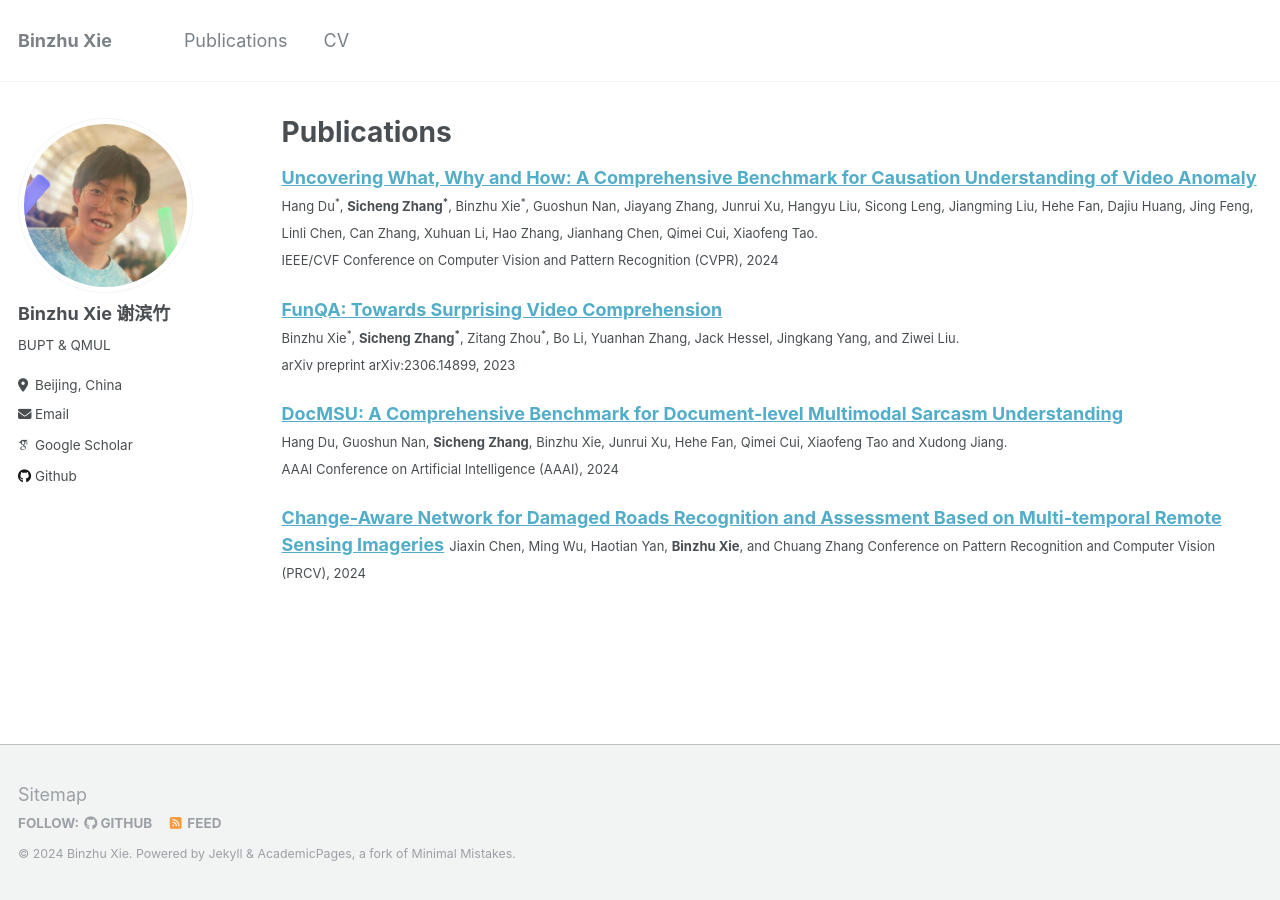
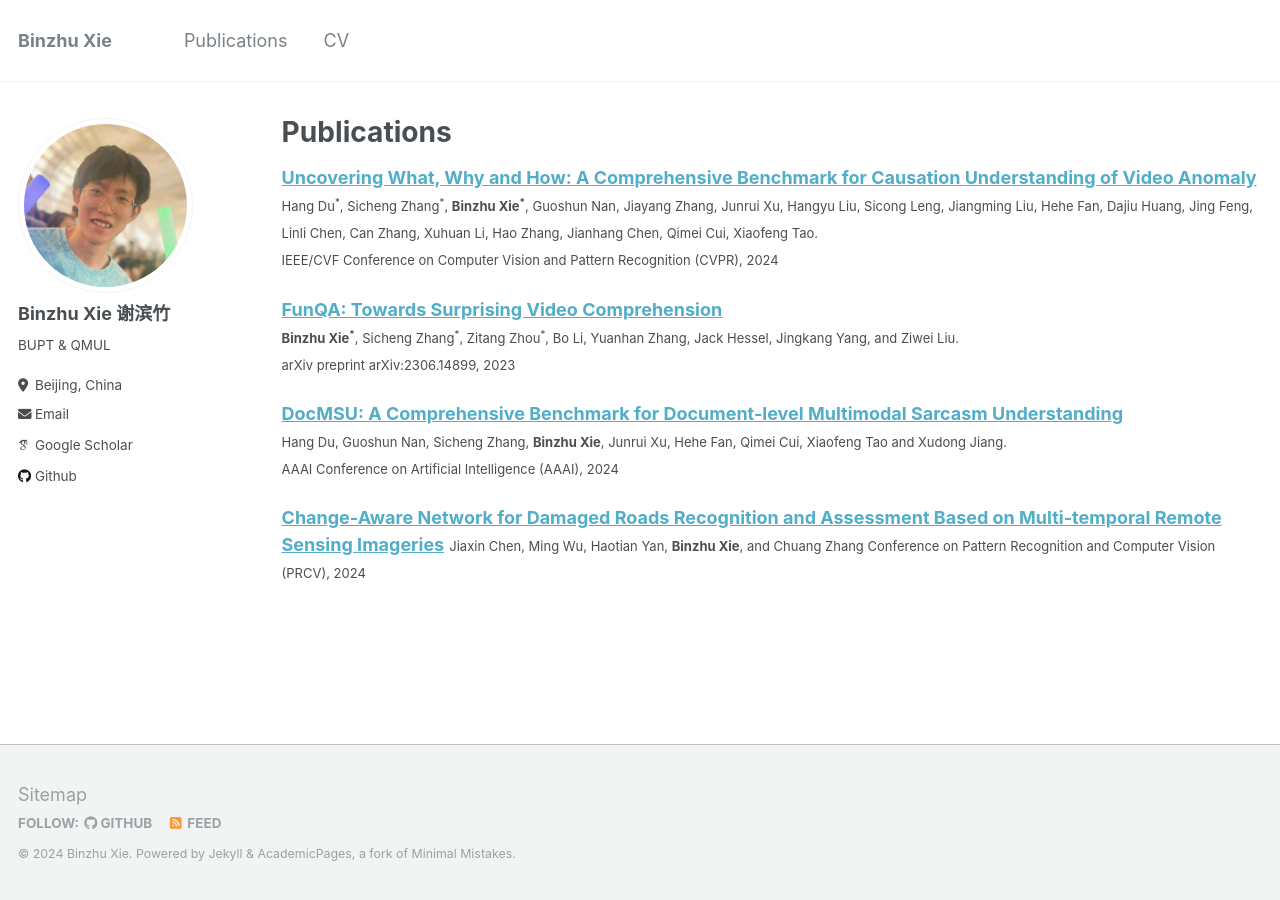
Before and after one commit to Nicous20/Nicous20.github.io, a Jekyll site: the page built from _pages/publications.md, in a window 1280 px wide. Built offline with Jekyll 4.4.1, drawn with Linux system fonts in a browser that asks for light colours; some web fonts are replaced.

Commit message:
change sc to bz

```diff
--- a/_pages/publications.md
+++ b/_pages/publications.md
@@ -5,15 +5,15 @@ permalink: /publications/
 author_profile: true
 ---
 **[Uncovering What, Why and How: A Comprehensive Benchmark for Causation Understanding of Video Anomaly]()**
-<span style="font-size: small;">Hang Du<sup>*</sup>, **Sicheng Zhang<sup>*</sup>**, Binzhu Xie<sup>*</sup>, Guoshun Nan, Jiayang Zhang, Junrui Xu, Hangyu Liu, Sicong Leng, Jiangming Liu, Hehe Fan, Dajiu Huang, Jing Feng, Linli Chen, Can Zhang, Xuhuan Li, Hao Zhang, Jianhang Chen, Qimei Cui, Xiaofeng Tao.
+<span style="font-size: small;">Hang Du<sup>*</sup>, Sicheng Zhang<sup>*</sup>, **Binzhu Xie<sup>*</sup>**, Guoshun Nan, Jiayang Zhang, Junrui Xu, Hangyu Liu, Sicong Leng, Jiangming Liu, Hehe Fan, Dajiu Huang, Jing Feng, Linli Chen, Can Zhang, Xuhuan Li, Hao Zhang, Jianhang Chen, Qimei Cui, Xiaofeng Tao.
 IEEE/CVF Conference on Computer Vision and Pattern Recognition (CVPR), 2024<span>
 
 [**FunQA: Towards Surprising Video Comprehension**](https://arxiv.org/abs/2306.14899)
-<span style="font-size: small;">Binzhu Xie<sup>*</sup>, **Sicheng Zhang<sup>*</sup>**, Zitang Zhou<sup>*</sup>, Bo Li, Yuanhan Zhang, Jack Hessel, Jingkang Yang, and Ziwei Liu.
+<span style="font-size: small;">**Binzhu Xie<sup>*</sup>**, Sicheng Zhang<sup>*</sup>, Zitang Zhou<sup>*</sup>, Bo Li, Yuanhan Zhang, Jack Hessel, Jingkang Yang, and Ziwei Liu.
 arXiv preprint arXiv:2306.14899, 2023<span>
 
 [**DocMSU: A Comprehensive Benchmark for Document-level Multimodal Sarcasm Understanding**](https://arxiv.org/abs/2312.16023)
-<span style="font-size: small;">Hang Du, Guoshun Nan, **Sicheng Zhang**, Binzhu Xie, Junrui Xu, Hehe Fan, Qimei Cui, Xiaofeng Tao and Xudong Jiang.
+<span style="font-size: small;">Hang Du, Guoshun Nan, Sicheng Zhang, **Binzhu Xie**, Junrui Xu, Hehe Fan, Qimei Cui, Xiaofeng Tao and Xudong Jiang.
 AAAI Conference on Artificial Intelligence (AAAI), 2024<span>
 
 [**Change-Aware Network for Damaged Roads Recognition and Assessment Based on Multi-temporal Remote Sensing Imageries**](https://link.springer.com/chapter/10.1007/978-981-99-8462-6_21)
```
Also changed, not shown: 1 other file.
